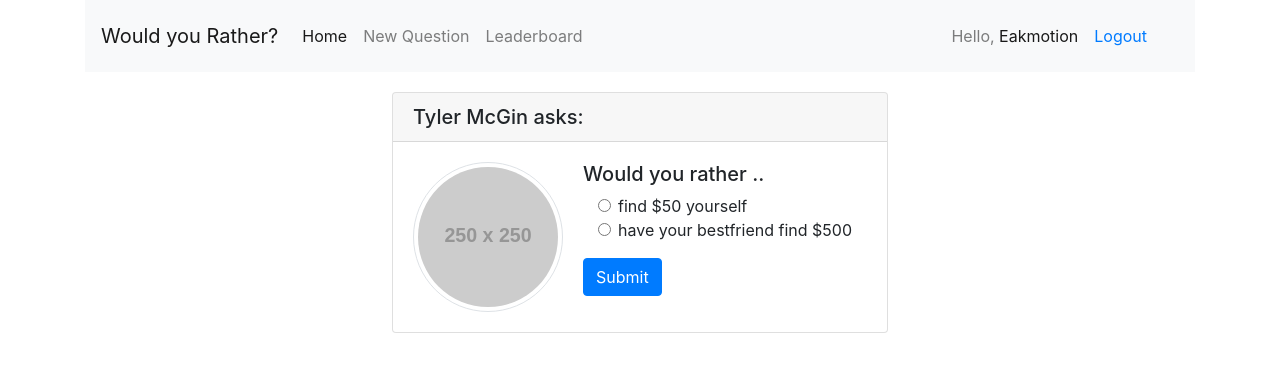
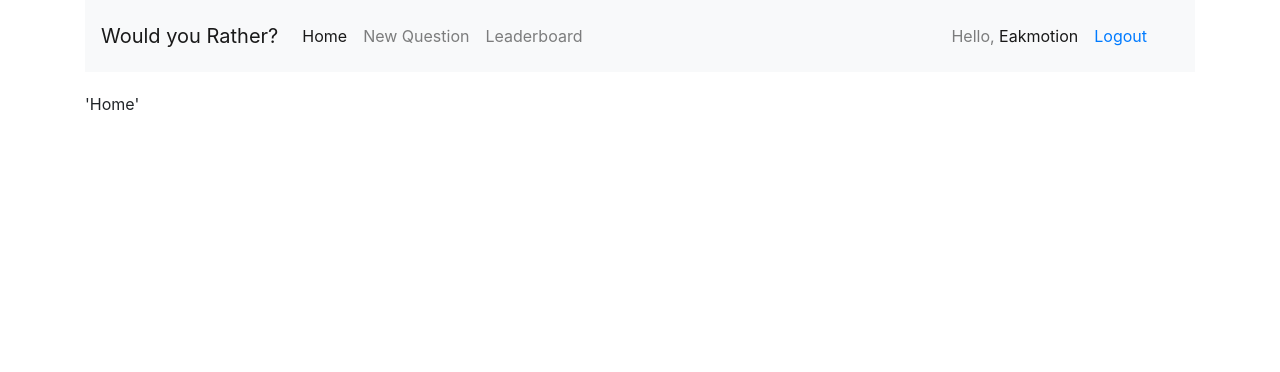
Before and after one commit to eakmotion/Would-You-Rather-App, a React (Create React App) app: page / in a window 1280 px wide. Shown: the top 372 px of the page. Built offline with nearby package versions, Linux system fonts and the light colour scheme.

Commit message:
Mapped users and questions data from API to Redux

```diff
--- a/src/actions/shared.js
+++ b/src/actions/shared.js
@@ -1,10 +1,12 @@
 import { getInitialData } from '../utils/api';
 import { receiveQuestions } from './questions';
+import { receiveUsers } from './users'
 
 export function handleInitialData() {
   return (dispatch) => {
-    return getInitialData().then(({ questions }) => {
+    return getInitialData().then(({ questions, users }) => {
       dispatch(receiveQuestions(questions));
+      dispatch(receiveUsers(users))
     });
   };
 }
--- /dev/null
+++ b/src/actions/users.js
@@ -0,0 +1,8 @@
+export const RECEIVE_USERS = 'RECEIVE_USERS';
+
+export function receiveUsers(users) {
+  return {
+    type  : RECEIVE_USERS,
+    users
+  };
+}
--- a/src/components/Home.jsx
+++ b/src/components/Home.jsx
@@ -5,7 +5,7 @@ class Home extends Component {
   render() {
     return (
       <div>
-        <Question />
+        'Home'
       </div>
     );
   }
--- a/src/components/Login.jsx
+++ b/src/components/Login.jsx
@@ -1,49 +1,39 @@
 import React, { Component } from 'react';
-import { Row, Card, Button, Dropdown, Image, Media } from 'react-bootstrap';
+import { Row, Card, Dropdown, Image, Media } from 'react-bootstrap';
+import { connect } from 'react-redux';
 
 class Login extends Component {
   render() {
+    const { users } = this.props;
+
     return (
       <Row className='justify-content-md-center'>
         <Card>
           <Card.Header as='h5'>Welcome to the Would You Rather App</Card.Header>
-          <Card.Subtitle as='h7' className='center text-padding'>
-            Please sign in to continue
-          </Card.Subtitle>
+          <Card.Subtitle className='center text-padding'>Please sign in to continue</Card.Subtitle>
           <Card.Body>
             <Card.Title className='center'>Sign In</Card.Title>
             <Dropdown style={{ marginBottom: '10px' }}>
               <Dropdown.Toggle style={{ width: '100%' }}>Select Users</Dropdown.Toggle>
               <Dropdown.Menu className='super-colors' style={{ width: '100%' }}>
-                <Dropdown.Item href='#' as='button'>
+                {Object.values(users) &&
+                  Object.values(users).map((user) => (
+                    <Dropdown.Item href='#' as='button' key={user.id}>
                       <Media>
                         <Image
                           style={{ marginRight: '10px' }}
                           width={30}
                           height={30}
-                      src='http://placehold.it/250x250'
-                      alt='Generic placeholder'
+                          src={user.avatarURL}
+                          alt={user.name}
                           roundedCircle
                         />
-                    <Media.Body>Sarah Edo</Media.Body>
+                        <Media.Body>{user.name}</Media.Body>
                       </Media>
                     </Dropdown.Item>
-                <Dropdown.Item href='#' as='button'>
-                  <Media>
-                    <Image
-                      style={{ marginRight: '10px' }}
-                      width={30}
-                      height={30}
-                      src='http://placehold.it/250x250'
-                      alt='Generic placeholder'
-                      roundedCircle
-                    />
-                    <Media.Body>Tyler Mac</Media.Body>
-                  </Media>
-                </Dropdown.Item>
+                  ))}
               </Dropdown.Menu>
             </Dropdown>
-            <Button block>Sign In</Button>
           </Card.Body>
         </Card>
       </Row>
@@ -51,4 +41,8 @@ class Login extends Component {
   }
 }
 
-export default Login;
+function mapStateToProps({ users }) {
+  return { users };
+}
+
+export default connect(mapStateToProps)(Login);
--- a/src/components/Question.jsx
+++ b/src/components/Question.jsx
@@ -1,16 +1,25 @@
 import React, { Component } from 'react';
-import { Row, Image, Media, Col, Form, Card, Button } from 'react-bootstrap';
+import { Row, Image, Media, Form, Card, Button } from 'react-bootstrap';
+import { connect } from 'react-redux';
 
 class Question extends Component {
   render() {
+    const { question } = this.props;
+
+    if (question === undefined) {
+      return <p className='center'>Question doesn't existed.</p>;
+    }
+
+    const { author, optionOne, optionTwo } = question;
+
     return (
       <Row className='justify-content-md-center'>
         <Card>
-          <Card.Header as='h5'>Tyler McGin asks:</Card.Header>
+          <Card.Header as='h5'>{`${author} asks:`}</Card.Header>
           <Card.Body>
             <Media>
               <Image
-                style={{ marginRight: '20px'}}
+                style={{ marginRight: '20px' }}
                 width={150}
                 height={150}
                 src='http://placehold.it/250x250'
@@ -22,20 +31,8 @@ class Question extends Component {
                 <h5>Would you rather ..</h5>
                 <Form>
                   <Form.Group>
-                    <Col>
-                      <Form.Check
-                        type='radio'
-                        label='find $50 yourself'
-                        name='formHorizontalRadios'
-                        id='formHorizontalRadios1'
-                      />
-                      <Form.Check
-                        type='radio'
-                        label='have your bestfriend find $500'
-                        name='formHorizontalRadios'
-                        id='formHorizontalRadios2'
-                      />
-                    </Col>
+                    <Form.Check type='radio' label={optionOne.text} name='answer' />
+                    <Form.Check type='radio' label={optionTwo.text} name='answer' />
                   </Form.Group>
                   <Button variant='primary' type='submit'>
                     Submit
@@ -50,4 +47,12 @@ class Question extends Component {
   }
 }
 
-export default Question;
+function mapStateToProps({ questions }, props) {
+  const { id } = props.match.params;
+  const question = questions[id];
+  return {
+    question
+  };
+}
+
+export default connect(mapStateToProps)(Question);
--- a/src/reducers/index.js
+++ b/src/reducers/index.js
@@ -1,6 +1,8 @@
 import { combineReducers } from 'redux';
 import questions from './questions';
+import users from './users'
 
 export default combineReducers({
-  questions
+  questions,
+  users
 });
--- /dev/null
+++ b/src/reducers/users.js
@@ -0,0 +1,13 @@
+import { RECEIVE_USERS } from '../actions/users';
+
+export default function users(state = {}, action) {
+  switch (action.type) {
+    case RECEIVE_USERS:
+      return {
+        ...state,
+        ...action.users
+      };
+    default:
+      return state;
+  }
+}
```
Lines whose indentation alone changed are shown as unchanged.
